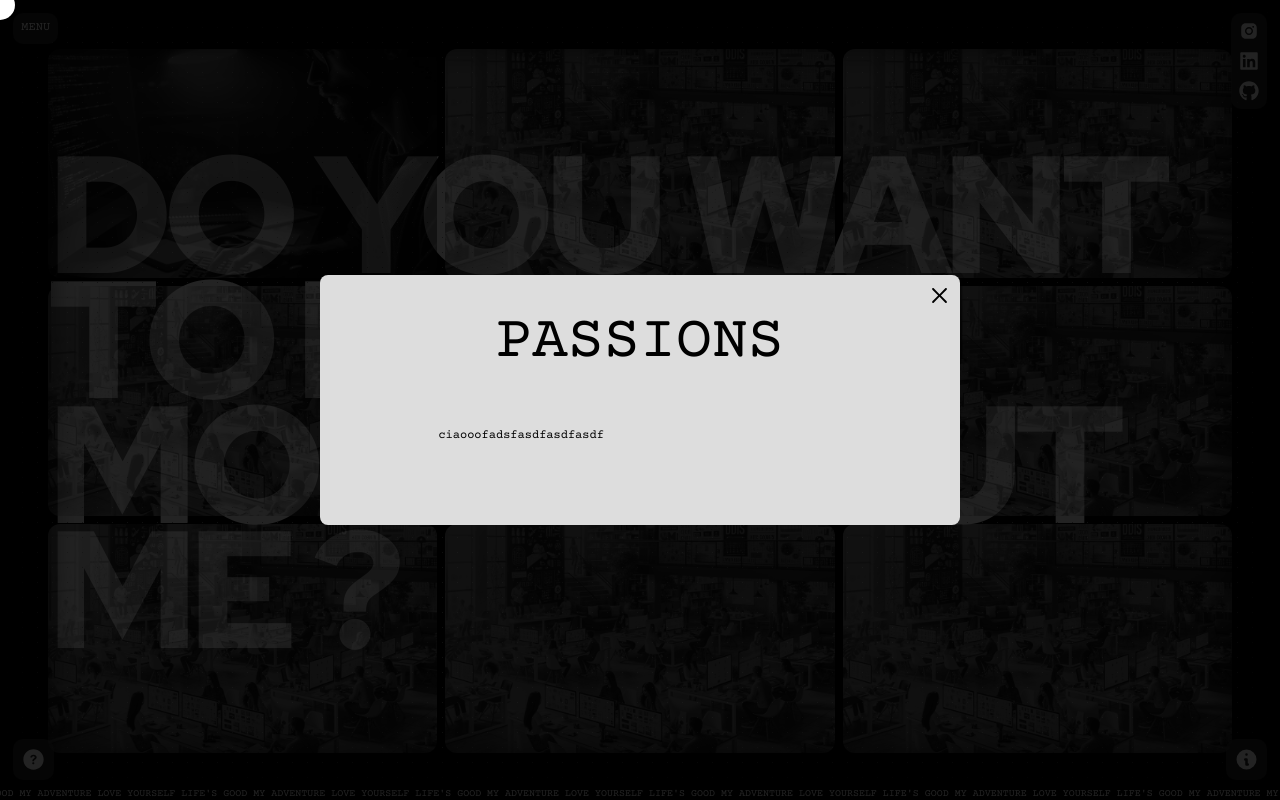
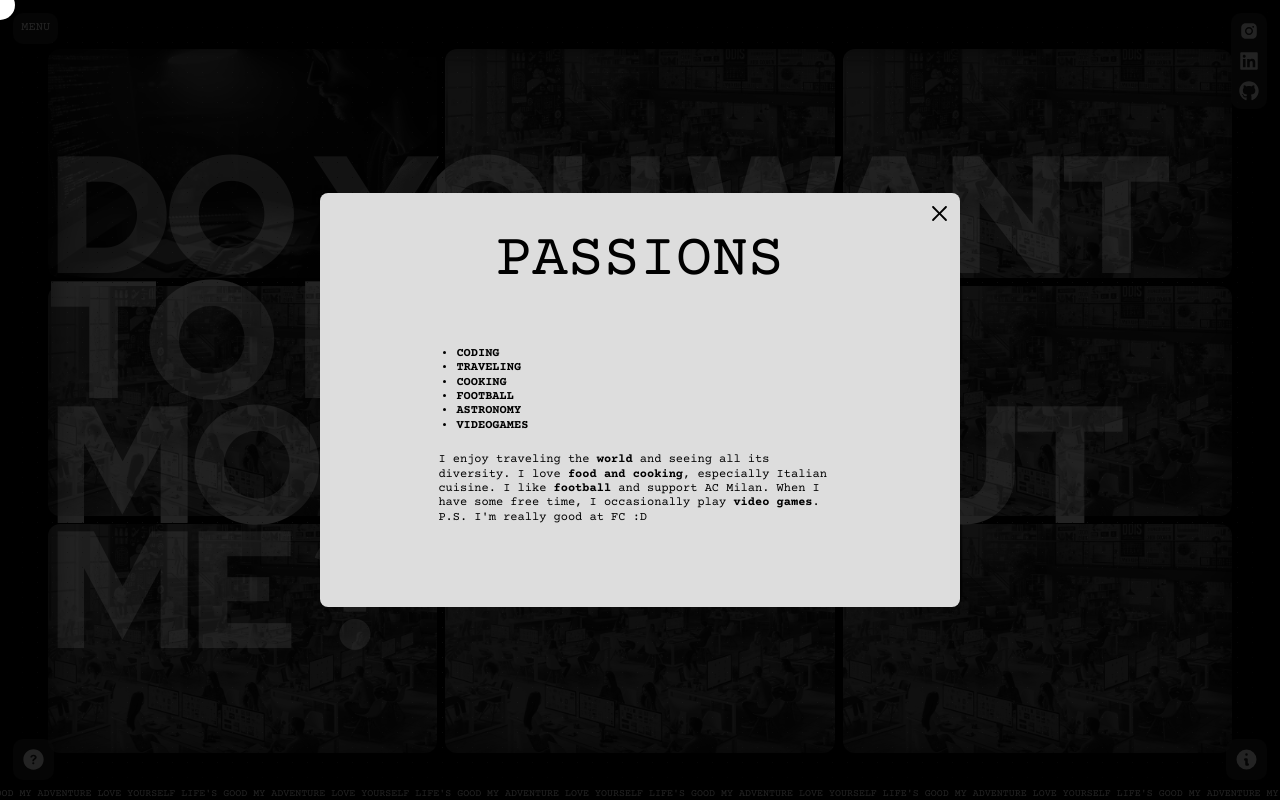
Before and after one commit to matteo4884/personal_website, a Next.js app: page / in a window 1280 px wide. Both pictures are taken after a click on the element "PASSIONS". Shown: the part 799-1599 px from the top of the page. Built offline with nearby package versions, Linux system fonts and the light colour scheme.

Commit message:
about section text completed

```diff
--- a/app/data/about.jsx
+++ b/app/data/about.jsx
@@ -66,7 +66,7 @@ export const ABOUT = [
   },
   {
     id: 4,
-    name: "Hobbies",
+    name: "Passions",
     image: "/about/about_work.webp",
     text: (
       <div>
@@ -84,6 +84,9 @@ export const ABOUT = [
             <b>football</b>
           </li>
           <li>
+            <b>astronomy</b>
+          </li>
+          <li>
             <b>videogames</b>
           </li>
         </ul>
@@ -92,38 +95,98 @@ export const ABOUT = [
           love <b>food and cooking</b>, especially Italian cuisine. I like{" "}
           <b>football</b> and support AC Milan. When I have some free time, I
           occasionally play <b>video games</b>. P.S. I&apos;m really good at FC
+          :D
         </p>
       </div>
     ),
   },
   {
     id: 5,
-    name: "Passions",
+    name: "Aspirations",
     image: "/about/about_work.webp",
-    text: "ciaooofadsfasdfasdfasdf",
+    text: (
+      <div>
+        <p>
+          My aspiration isn&apos;t just to find a great job, but to leave a
+          lasting impact. I aim to contribute to <b>human progress</b>, making a
+          difference that goes beyond my individual achievements. This drive
+          fuels my <b>passion for innovation</b> and the pursuit of a brighter
+          future for humanity.
+        </p>
+      </div>
+    ),
   },
   {
     id: 6,
     name: "Inspirations",
     image: "/about/about_work.webp",
-    text: "ciaooo fsdasdfasdfsadf",
+    text: (
+      <div>
+        <p>
+          My main sources of inspiration boil down to two icons from different
+          worlds: <b>Elon Musk</b> and <b>Cristiano Ronaldo</b>. Musk, with his
+          eyes set on the stars and a heart beating for innovation, shows me
+          that <b>no dream is too big</b> if you&apos;re willing to work for it.
+          Ronaldo, on the other hand, embodies the spirit of{" "}
+          <b>never giving up</b>, proving time and again that hard work and
+          determination lead to unmatched success.
+          <br />
+          <br />
+          This is all I need, crazy right?
+        </p>
+      </div>
+    ),
   },
   {
     id: 7,
     name: "Travel",
     image: "/about/about_work.webp",
-    text: "ciaooo dsfsdfasdfasdfasd",
+    text: (
+      <div>
+        <p>
+          While my world usually orbits around technology, my travels are the{" "}
+          <b>perfect escape to disconnect</b>. Each journey is a perfetct
+          opportunity to recharge. Whether it&apos;s the tranquility of a{" "}
+          <b>forest</b>, the vastness of the <b>sea</b>, or the majestic view
+          from a <b>mountain</b> top, these moments away from screens and code
+          remind me of the <b>beautiful simplicity of the world</b>.
+        </p>
+      </div>
+    ),
   },
   {
     id: 8,
     name: "Growth",
     image: "/about/about_work.webp",
-    text: "ciaooo asdf sdfasdfsad",
+    text: (
+      <div>
+        <p>
+          My growth, particularly in problem-solving skills, has been profoundly
+          shaped by <b>programming</b>. It has taught me to view challenges
+          through a <b>new lens</b>, offering a structured yet creative approach
+          to tackling problems. This shift in perspective has not only enhanced
+          my technical abilities but also influenced my approach to{" "}
+          <b>obstacles in everyday life</b>.
+        </p>
+      </div>
+    ),
   },
   {
     id: 9,
     name: "Future",
     image: "/about/about_work.webp",
-    text: "ciaooo dsfsdaf sadf",
+    text: (
+      <div>
+        <p>
+          <i>
+            “ When the Stockton-Darlington Railway opened in 1825, people feared
+            the worst: the human body, surely, wasn&apos;t made to travel at
+            incredible speeds of 30 miles per hour. People genuinely believed
+            that going that quickly would kill you in gruesome ways, such as
+            your body melting. ”
+          </i>
+        </p>
+      </div>
+    ),
   },
 ];
```
